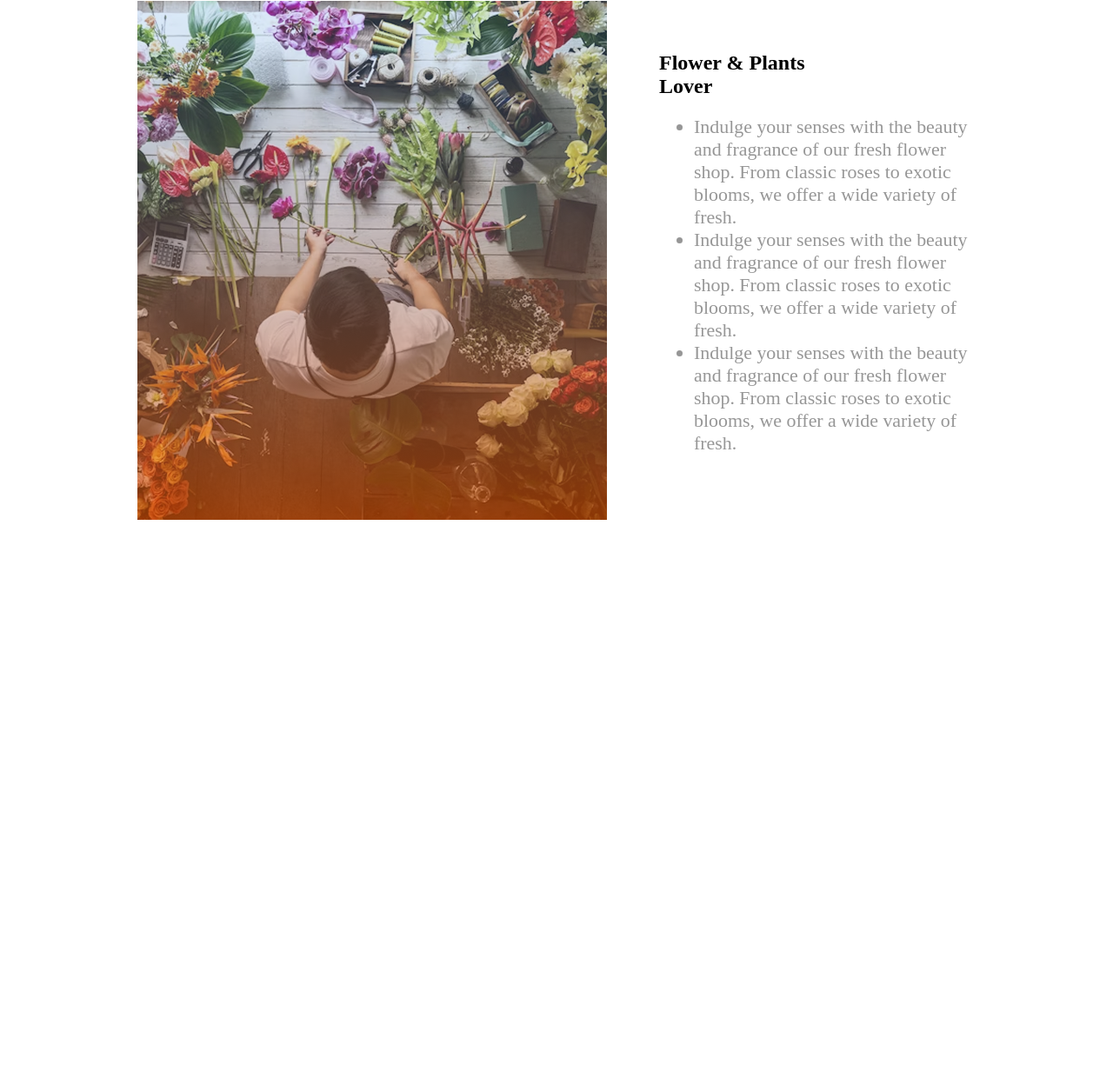
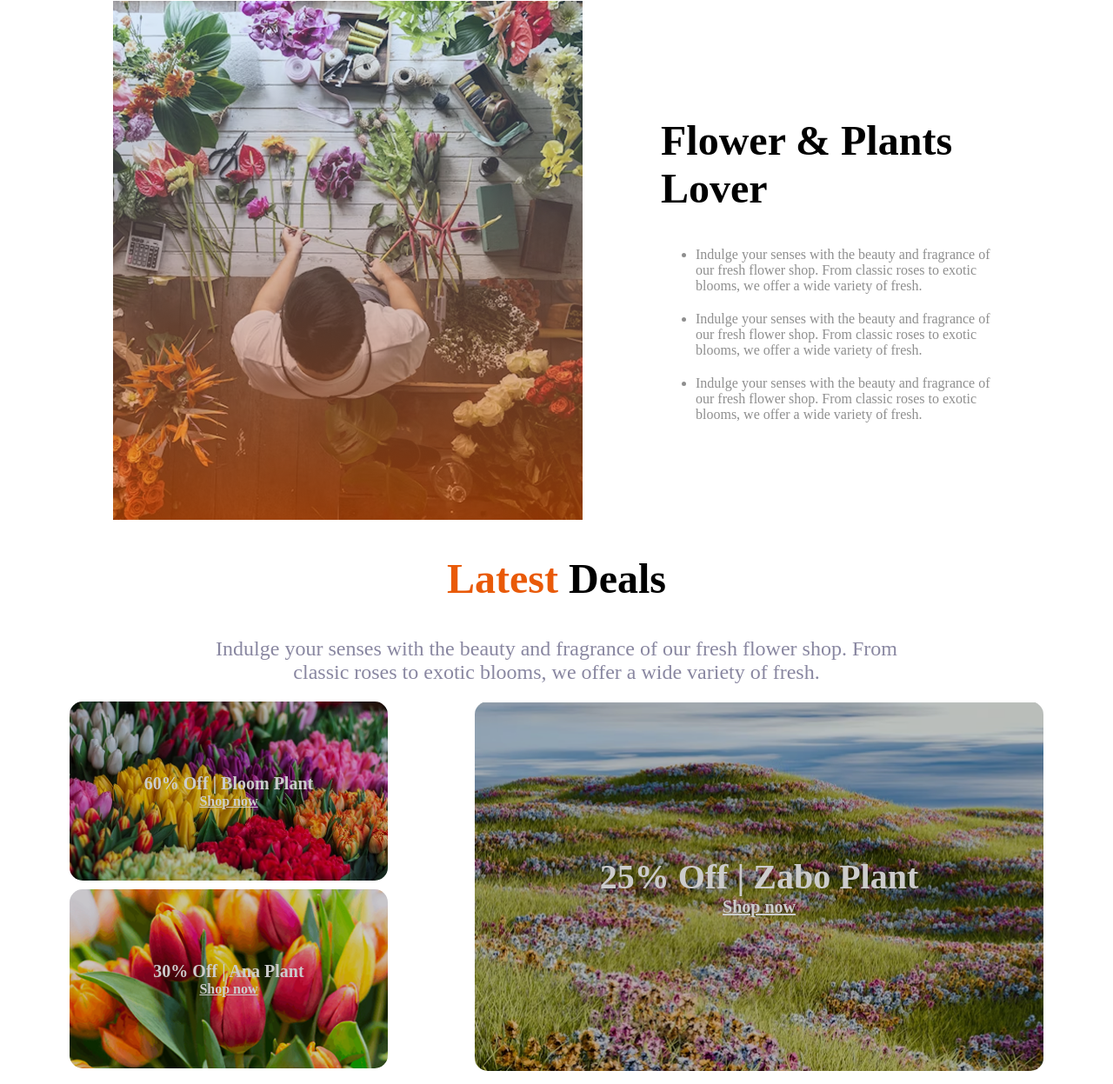
Before and after one commit to Sifat-jaman/Assignment-2, a plain HTML site: page index.html in a window 1280 px wide. Shown: the part 2744-3991 px from the top of the page at 87% size. Before the commit the page ends 3354 px from the top, so only its background shows below. Drawn offline with Linux system fonts and the light colour scheme.

Commit message:
deal and flower section added

```diff
--- a/index.html
+++ b/index.html
@@ -95,7 +95,7 @@
       </section>
       <section class="flower-lover">
          <div class="lover-img">
-            <img src="assets/flower-store.png" alt="">
+            <img class="main-image" src="assets/flower-store.png" alt="">
          </div>
          <div class="description">
             <h1 class="main-heading">Flower & Plants <br> Lover</h1>
@@ -109,6 +109,33 @@
             </ul>
          </div>
       </section>
+      <section class="Deals">
+         <div>
+            <section class="latest-deal-container">
+      <div class="latest-deal">
+        <h2 class="latest-deal-title noto-serif-normal title-1 "><span >Latest </span>Deals</h2>
+        <p class="latest-text dark-2">Indulge your senses with the beauty and fragrance of our fresh flower shop. From
+          classic
+          roses to exotic
+          blooms, we offer a wide variety of fresh.</p>
+      </div>
+      <div class="latest-pic-container">
+        <div class="shop-1-2">
+          <div class="shop-1 noto-serif-normal">
+            60% Off | Bloom Plant
+            <a class="noto-serif-normal" href="">Shop now</a>
+          </div>
+          <div class="shop-2 noto-serif-normal">
+            30% Off | Ana Plant
+            <a class="noto-serif-normal" href="">Shop now</a>
+          </div>
+        </div>
+        <div class="shop-3 noto-serif-normal">
+          25% Off | Zabo Plant
+          <a class="noto-serif-normal" href="">Shop now</a>
+        </div>
+      </div>
+
 
 
 
--- a/styles/Flower.css
+++ b/styles/Flower.css
@@ -111,24 +111,134 @@ span img {
 /*flower lover section*/
 .flower-lover{
     display: flex;
-    justify-content: center;
-    gap: 60px;
-    margin:  200px 150px 0px 150px;
-    max-width: 1140px;
+  justify-content: center;
+  align-items: center;
+  max-width: 1140px;
+  margin: 10px auto;
+  gap: 90px;
+  margin-top: 200px;
 }
 .main-heading{
-    font: size 3.12rem;
-    font-weight: bold;
-    color: black;
-    text-align: left;
+  color-scheme: #000000;
+  font-weight: bold;
+  font-size: 3rem;
+  max-width: 450px;
 }
 .description ul li {
-font-size: 1.37rem;
-color: rgba(0, 0, 0, 0.411);
+  max-width: 350px;
+  font-size: 1rem;
+  font-weight: 300;
+  margin-bottom: 20px;
+  margin-top: 20px;
+  color: #00000071;
 }
 .description{
     padding-top: 38px;
     padding-bottom: 38px;
+}
+ .main-image{
+    width: 100%;
+    height: auto;
+    display: block;
+ }
+
+ .lover-img{
+      position: relative;
+      display: inline-block;
+      width: fit-content;
+ }
+ /* latest deal styles */
+
+.latest-deal {
+  text-align: center;
+  margin: 0px auto;
+}
+
+.latest-deal-title {
+  font-size: 3rem;
+  font-weight: bold;
+}
+
+.latest-text {
+  font-size: 1.5rem;
+  width: 850px;
+  margin: 20px auto;
+}
+
+.latest-pic-container {
+  display: flex;
+  justify-content: center;
+  gap: 100px;
+  width: 1120px;
+  margin: 0px auto;
+}
+.shop-1 {
+  /* border: 2px solid; */
+  border-radius: 15px;
+  width: 366px;
+  height: 206px;
+  display: flex;
+  align-items: center;
+  justify-content: center;
+  flex-direction: column;
+  margin-bottom: 10px;
+  font-weight: 900;
+  font-size: 1.25rem;
+  color: #ffffff;
+  background-image: url(../assets/deal-bloom.png);
+  filter: brightness(80%);
+  background-size: cover;
+}
+
+.shop-1 a {
+  font-size: 1rem;
+  font-weight: 400px;
+  color: #FFFFFF;
+}
+.shop-2 {
+  /* border: 2px solid; */
+  border-radius: 15px;
+  width: 366px;
+  height: 206px;
+  display: flex;
+  align-items: center;
+  justify-content: center;
+  flex-direction: column;
+  margin-bottom: 10px;
+  font-weight: 900;
+  font-size: 1.25rem;
+  color: #ffffff;
+  background-image: url(../assets/deal-ana.png);
+  filter: brightness(80%);
+  background-size: cover;
+}
+
+.shop-2 a {
+  color: #FFFFFF;
+  font-size: 1rem;
+  font-weight: 400px;
+}
+.shop-3 {
+  /* border: 2px solid white; */
+  border-radius: 15px;
+  width: 753px;
+  height: 425px;
+  display: flex;
+  align-items: center;
+  justify-content: center;
+  flex-direction: column;
+  font-weight: 900;
+  font-size: 2.50rem;
+  color: #ffffff;
+  background-image: url(../assets/deal-zabo.png);
+  filter: brightness(80%);
+  background-size: cover;
+}
+
+.shop-3 a {
+  color: #FFFFFF;
+  font-size: 1.25rem;
+  font-weight: 400px;
 }
 
 
```
